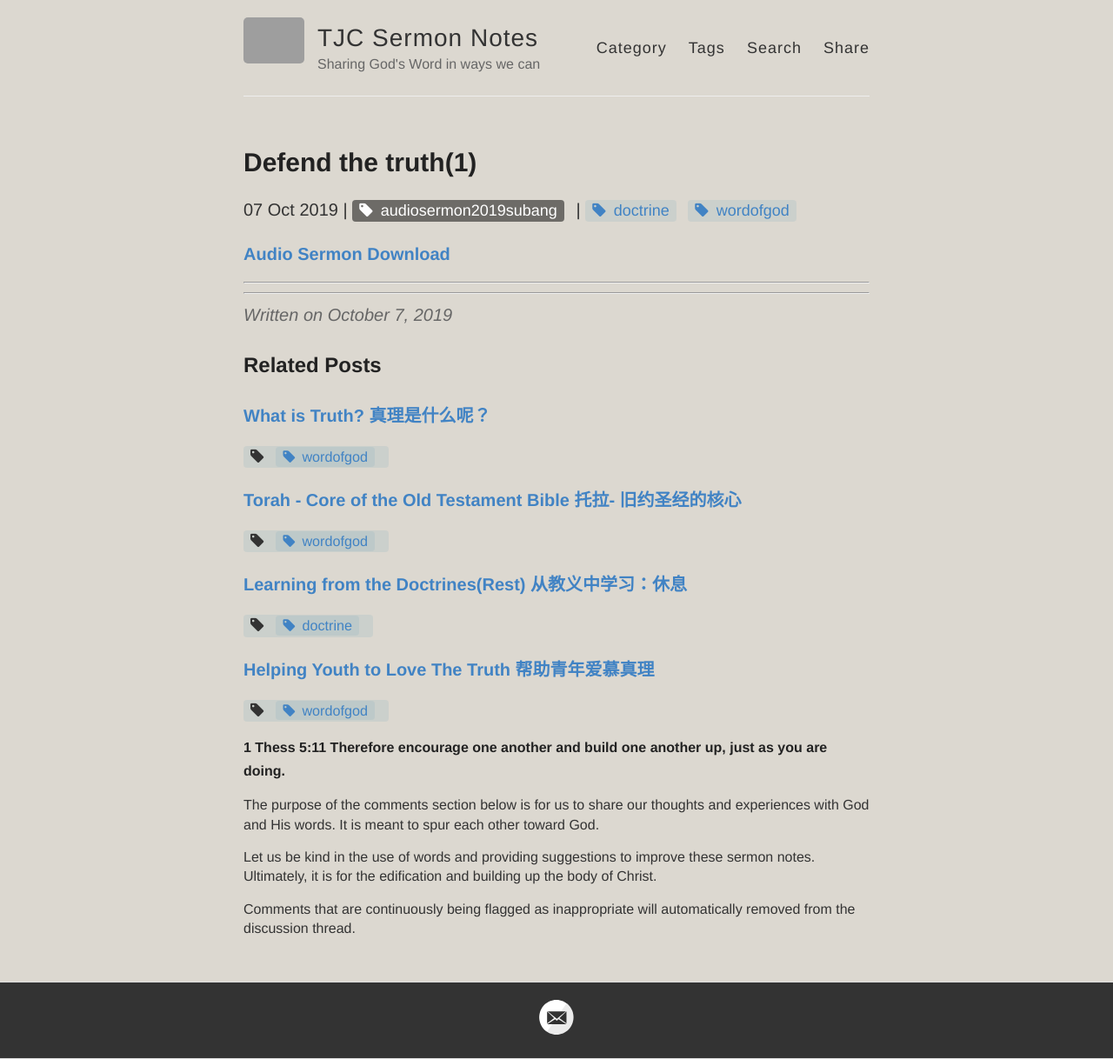
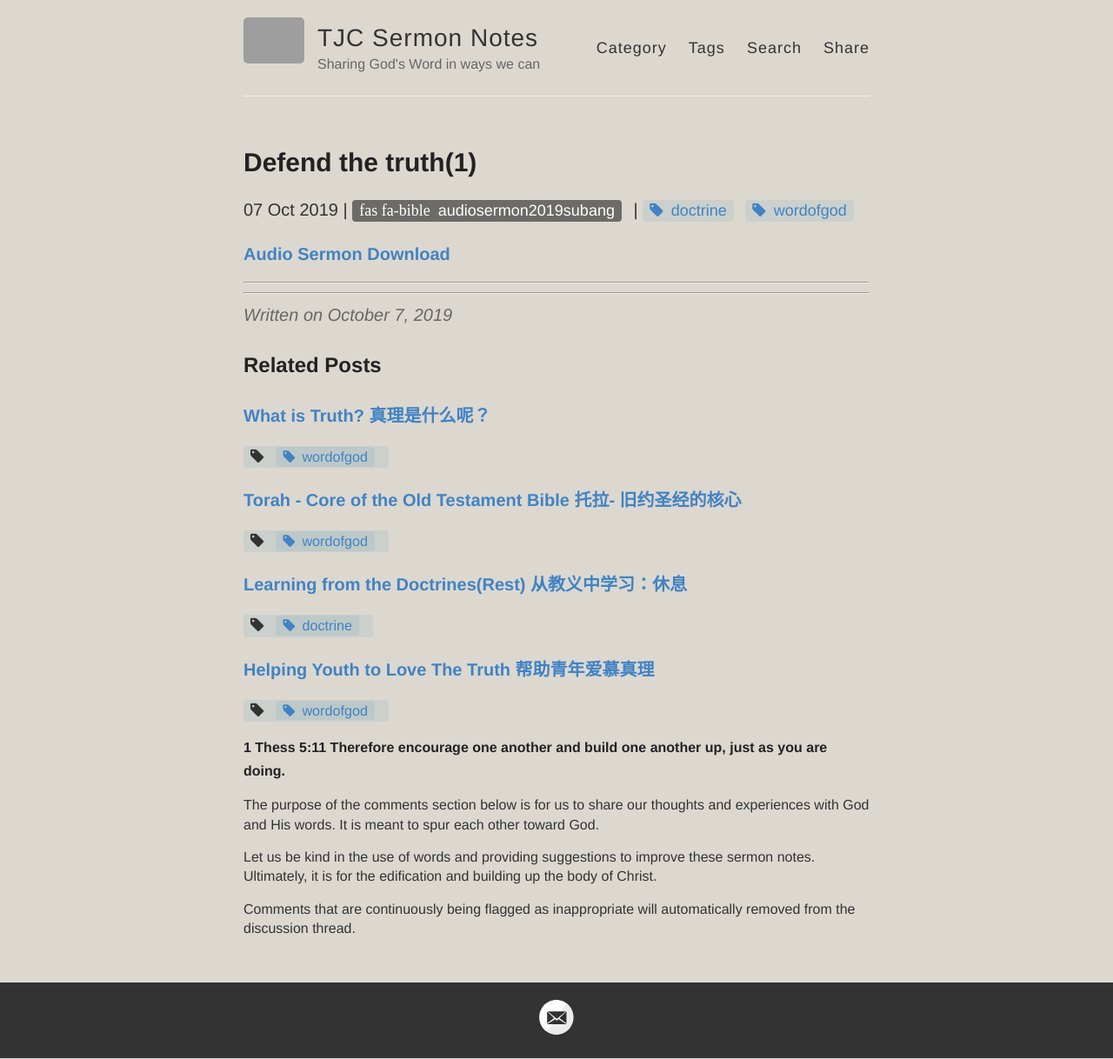
Before and after one commit to catchupTJC/catchuptjc.github.io, a Jekyll site: the page built from _posts/2019-10-07-Defend the truth(1) .md, in a window 1280 px wide. Shown: the whole page at 87% size. Built offline with Jekyll 4.4.1, drawn with Linux system fonts in a browser that asks for light colours; nearby versions of some CDN libraries; comment, search, counter and statistics services are not loaded; grey boxes are pictures that could not be loaded.

Commit message:
Update _variables.scss

```diff
--- a/_sass/_variables.scss
+++ b/_sass/_variables.scss
@@ -24,7 +24,7 @@
 
 .cat-tag:before {
     font-family: FontAwesome;
-    content: "\f02b";
+    content: "fas fa-bible";
     padding-right: .5em;
 }
 
```
